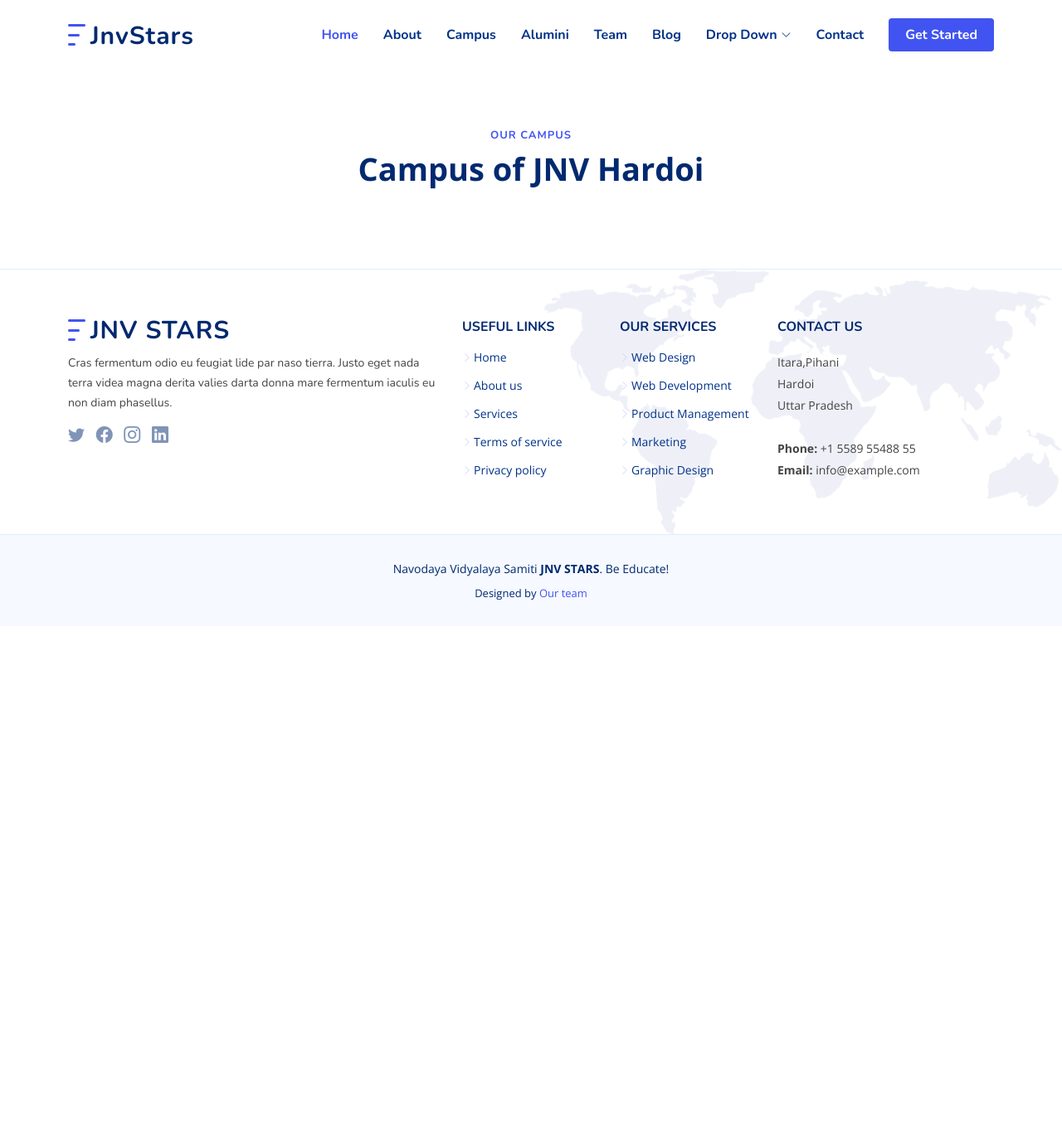
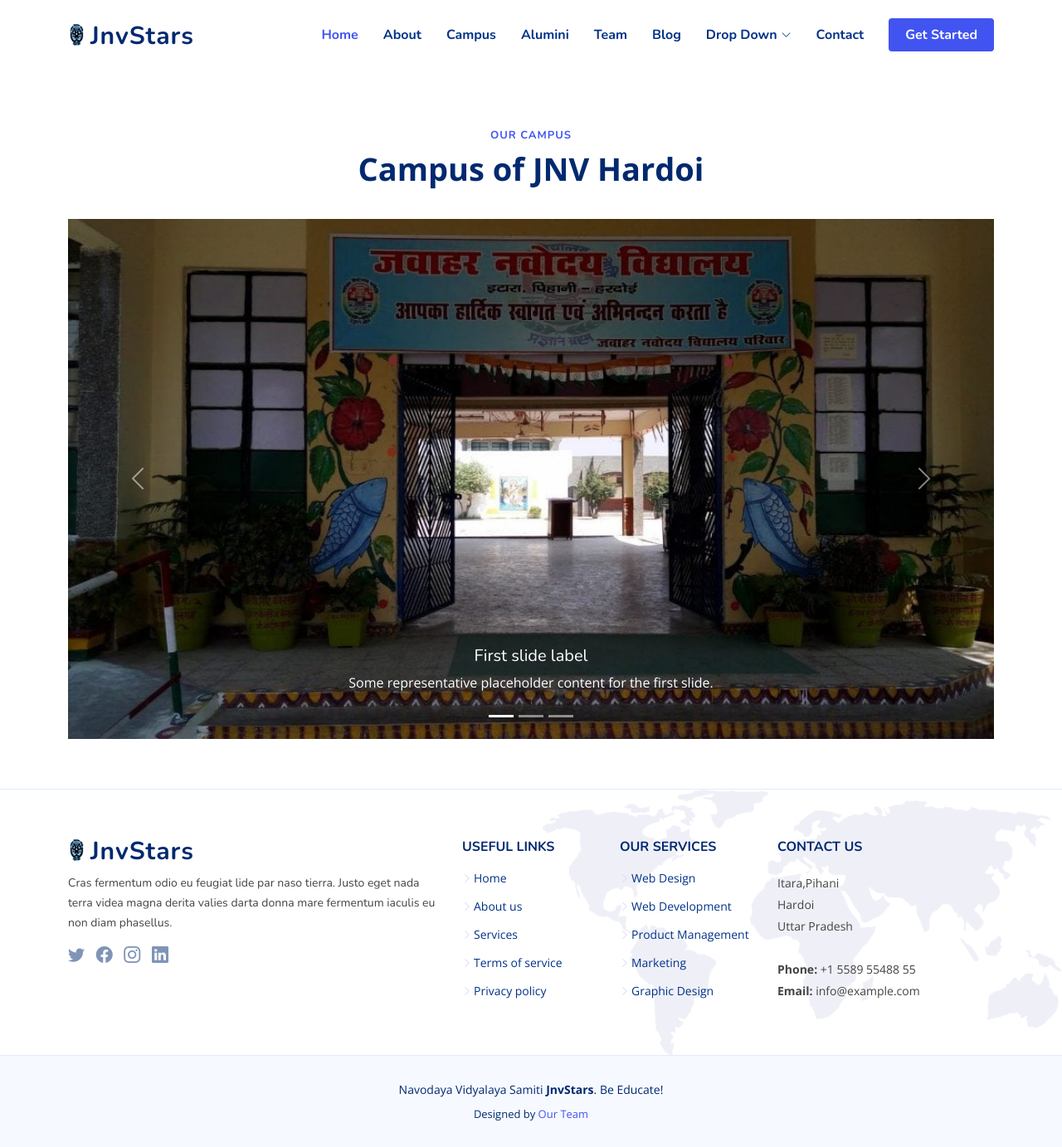
Before and after one commit to durgesh2001/JNV-Stars, a Django app: page /campus/ in a window 1280 px wide. Shown: the whole page at 83% size. Before the commit the page ends 724 px from the top, so only its background shows below. Run offline with Django 3.2, Linux system fonts and the light colour scheme; some libraries are stand-ins or nearby versions.

Commit message:
Adding more codes and changing the logo and images.

```diff
--- a/templates/campus.html
+++ b/templates/campus.html
@@ -19,6 +19,45 @@
         <p>Campus of JNV Hardoi</p>
       </header>
 
+      <div id="carouselExampleCaptions" class="carousel slide" data-bs-ride="carousel">
+        <div class="carousel-indicators">
+          <button type="button" data-bs-target="#carouselExampleCaptions" data-bs-slide-to="0" class="active" aria-current="true" aria-label="Slide 1"></button>
+          <button type="button" data-bs-target="#carouselExampleCaptions" data-bs-slide-to="1" aria-label="Slide 2"></button>
+          <button type="button" data-bs-target="#carouselExampleCaptions" data-bs-slide-to="2" aria-label="Slide 3"></button>
+        </div>
+        <div class="carousel-inner">
+          <div class="carousel-item active">
+            <img src="{% static 'img/campus-images/1.jpeg' %}" class="d-block w-100" alt="...">
+              <div class="carousel-caption d-none d-md-block">
+                <h5>First slide label</h5>
+                <p>Some representative placeholder content for the first slide.</p>
+              </div>
+          </div>
+          <div class="carousel-item">
+            <img src="{% static 'img/campus-images/3.jpeg' %}" class="d-block w-100" alt="...">
+              <div class="carousel-caption d-none d-md-block">
+                <h5>Second slide label</h5>
+                <p>Some representative placeholder content for the second slide.</p>
+              </div>
+          </div>
+          <div class="carousel-item">
+            <img src="{% static 'img/campus-images/4.jpg' %}" class="d-block w-100" alt="...">
+              <div class="carousel-caption d-none d-md-block">
+                <h5>Third slide label</h5>
+                <p>Some representative placeholder content for the third slide.</p>
+              </div>
+          </div>
+        </div>
+        <button class="carousel-control-prev" type="button" data-bs-target="#carouselExampleCaptions" data-bs-slide="prev">
+          <span class="carousel-control-prev-icon" aria-hidden="true"></span>
+          <span class="visually-hidden">Previous</span>
+        </button>
+        <button class="carousel-control-next" type="button" data-bs-target="#carouselExampleCaptions" data-bs-slide="next">
+          <span class="carousel-control-next-icon" aria-hidden="true"></span>
+          <span class="visually-hidden">Next</span>
+        </button>
+      </div>
+
 
     </div>
 </section>
--- a/templates/main.html
+++ b/templates/main.html
@@ -110,7 +110,7 @@
           <div class="col-lg-5 col-md-12 footer-info">
             <a href="index.html" class="logo d-flex align-items-center">
               <img src="{% static 'img/logo.png' %}" alt="">
-              <span>JNV STARS</span>
+              <span>JnvStars</span>
             </a>
             <p>Cras fermentum odio eu feugiat lide par naso tierra. Justo eget nada terra videa magna derita valies darta donna mare fermentum iaculis eu non diam phasellus.</p>
             <div class="social-links mt-3">
@@ -161,14 +161,14 @@
 
     <div class="container">
       <div class="copyright">
-        Navodaya Vidyalaya Samiti <strong><span>JNV STARS</span></strong>. Be Educate!
+        Navodaya Vidyalaya Samiti <strong><span>JnvStars</span></strong>. Be Educate!
       </div>
       <div class="credits">
         <!-- All the links in the footer should remain intact. -->
         <!-- You can delete the links only if you purchased the pro version. -->
         <!-- Licensing information: https://bootstrapmade.com/license/ -->
         <!-- Purchase the pro version with working PHP/AJAX contact form: https://bootstrapmade.com/flexstart-bootstrap-startup-template/ -->
-        Designed by <a href="#team">Our team</a>
+        Designed by <a href="#team">Our Team</a>
       </div>
     </div>
   </footer><!-- End Footer -->
```
Also changed, not shown: static/img/campus-images/1.jpeg (added), static/img/campus-images/3.jpeg (added), static/img/campus-images/4.jpg (added), static/img/campus-images/5.jpg (added), static/img/favicon.png, static/img/logo.png.
